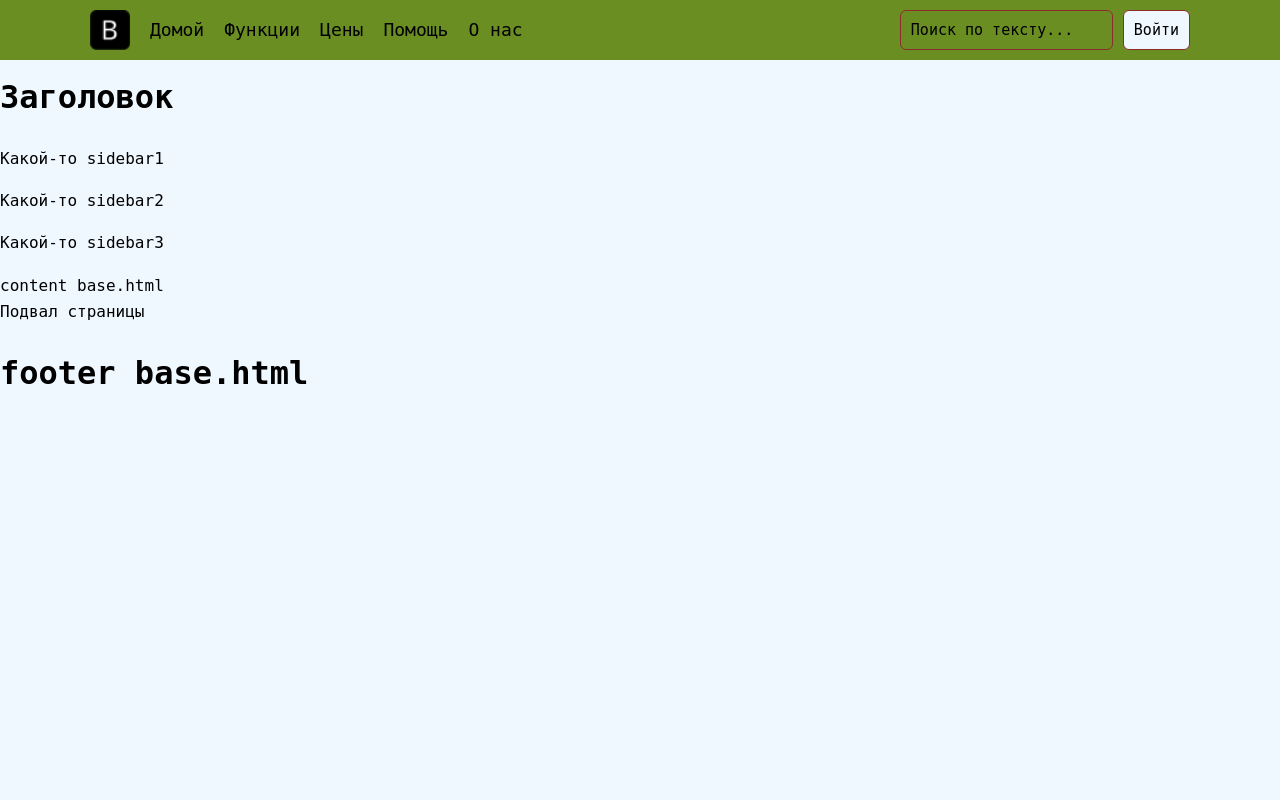
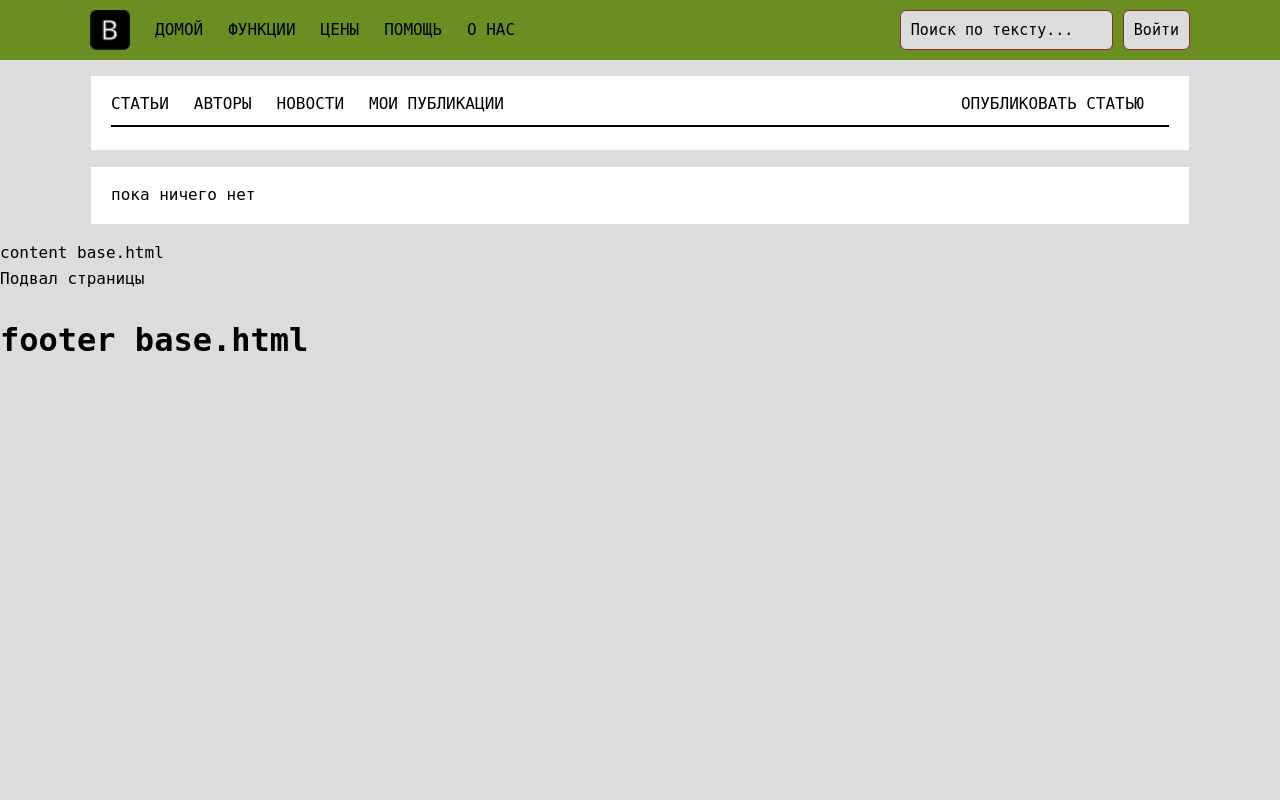
Before and after one commit to trueget/blog_django, a Django app: page / in a window 1280 px wide. Run offline with Django 4.2, Linux system fonts and the light colour scheme.

Commit message:
создаю и описываю страницу публикации ститьи

```diff
--- a/web_site/blog/views.py
+++ b/web_site/blog/views.py
@@ -6,5 +6,13 @@ def index_page(request):
     return render(request, 'blog/index.html')
 
 
+def publish_page(request):
+    return render(request, 'blog/publish.html')
+
+
+def news_page(request):
+    return render(request, 'blog/index.html')
+
+
 # def about_page(request):
 #     return render(request, 'about.html')
--- a/web_site/static/css/style.css
+++ b/web_site/static/css/style.css
@@ -36,7 +36,7 @@ body{
     line-height: 1.65;
     overflow-x: hidden;
     opacity: 1;
-    background-color: aliceblue;
+    background-color: #DCDCDC;
     font-family: Andale Mono, monospace;
 }
 
@@ -57,7 +57,6 @@ header{
 }
 
 .nav{
-    margin-right: auto;
     display: flex;
     align-items: center;
     list-style-type: none;
@@ -65,19 +64,38 @@ header{
 
 .nav li{
     display: inline-block;
-    margin-right: 20px;
+    margin-right: 25px;
+}
+
+a{
+    text-decoration: none;
+    color: #000;
+    transition: 0.5s;
+}
+
+h2{
+    margin-top: 5px;
+    margin-bottom: 0px;
+}
+
+a:hover{
+    color: #8c2d2d;
 }
 
 .nav li a{
-    text-decoration: none;
     color: black;
-    font-size: 18px;
+    font-size: 16px;
     font-weight: 400;
     transition: 0.5s;
 }
 
 .nav li a:hover{
     color: #8c2d2d;
+}
+
+.navi li a:hover{
+    color: #8c2d2d;
+    font-weight: bold;
 }
 
 .container{
@@ -96,13 +114,12 @@ header{
     font-family: inherit;
     font-size: 15px;
     padding: 10px 10px;
-
+    background-color: #DCDCDC;
 
 }
 
 .btn-login{
     transition: 0.5s;
-    background-color: aliceblue;
 }
 
 .btn-login:hover{
@@ -116,7 +133,6 @@ header{
 .form-control{
     width: auto;
     display: flex;
-    background-color: #6b8e23;
 }
 
 .input-search{
@@ -124,3 +140,45 @@ header{
     outline: none;
     margin-right: 10px;
 }
+
+main{
+    margin-top: 25px;
+}
+
+.window-top, .window-bot{
+    padding: 15px 20px;
+    border: 1px solid #dedede;
+    background-color: #fff;
+    margin-bottom: 15px;
+}
+
+hr {
+    border: none; /* Убираем границу */
+    background-color: #000; /* Цвет линии */
+    color: #000; /* Цвет линии для IE6-7 */
+    height: 2px; /* Толщина линии */
+   }
+
+.container-window-top{
+    display: flex;
+    justify-content: space-between;
+}
+
+.avtor, .date{
+    margin-top: 0;
+    margin-bottom: 0;
+    margin-right: 20px;
+    color: #000;
+}
+
+.avtor:hover{
+    color: #8c2d2d;
+}
+
+.avtor-date{
+    display: flex;
+}
+
+.published-button{
+    margin-right: auto;
+}
--- a/web_site/templates/base.html
+++ b/web_site/templates/blog/base.html
@@ -15,16 +15,15 @@
       {% block header %}
         <div class="container">
           <div class="wrapper-header">
-            <!-- <a href="/" class="logo-home"><img src="{% static 'images/logo.png' %}" height="40" width="40" alt=""></a> -->
-            <ul class="nav">
+            <ul class="nav published-button">
               <li>
                 <a href="/" class="logo-home"><img src="{% static 'images/logo.png' %}" height="40" width="40" alt=""></a>
               </li>
-              <li><a href="#">Домой</a></li>
-              <li><a href="#">Функции</a></li>
-              <li><a href="#">Цены</a></li>
-              <li><a href="#">Помощь</a></li>
-              <li><a href="#"> О нас</a></li>
+              <li><a href="/">ДОМОЙ</a></li>
+              <li><a href="#">ФУНКЦИИ</a></li>
+              <li><a href="#">ЦЕНЫ</a></li>
+              <li><a href="#">ПОМОЩЬ</a></li>
+              <li><a href="#"> О НАС</a></li>
             </ul>
 
             <form class="input-search" role="search">
@@ -32,22 +31,36 @@
             </form>
 
             <div class="btn">
-              <button href="#" class="btn-login">Войти</button>
+              <button class="btn-login">Войти</button>
             </div>
           </div>
         </div>
       {% endblock header %}
-     </header>
-     <div>
-        <h1>Заголовок</h1>
+    </header>
+
+     <main>
+      <div class="container">
+        <div class="window-top">
+          <div class="container-window-top">
+            <ul class="nav navi">
+              <li><a href="#">СТАТЬИ</a></li>
+              <li><a href="#">АВТОРЫ</a></li>
+              <li><a href="/news">НОВОСТИ</a></li>
+              <li><a href="#">МОИ ПУБЛИКАЦИИ</a></li>
+            </ul>
+            <ul class="nav navi">
+              <li><a href="/publish">ОПУБЛИКОВАТЬ СТАТЬЮ</a></li>
+            </ul>
+          </div>
+          <hr>
+        </div>
+          <div class="window-bot">
+            {% block print_state %}
+              пока ничего нет
+            {% endblock print_state %}
       </div>
-    <aside>
-        {% block sidebar %}
-        <p>Какой-то sidebar1</p>
-        <p>Какой-то sidebar2</p>
-        <p>Какой-то sidebar3</p>
-        {% endblock sidebar %}
-    </aside>
+     </main>
+
 
     <div>{% block content %}content base.html{% endblock content %}</div>
 
--- a/web_site/templates/blog/index.html
+++ b/web_site/templates/blog/index.html
@@ -1,4 +1,4 @@
-{% extends 'base.html' %}
+{% extends 'blog/base.html' %}
 
 {% block title %}
 страница index
--- a/web_site/web_site/urls.py
+++ b/web_site/web_site/urls.py
@@ -1,9 +1,11 @@
 from django.contrib import admin
 from django.urls import path
-from blog.views import index_page
+from blog.views import index_page, publish_page, news_page
 
 
 urlpatterns = [
     path('admin/', admin.site.urls),
     path('', index_page),
+    path('publish/', publish_page),
+    path('news/', news_page),
 ]
```
Also changed, not shown: web_site/blog/forms.py (added, +7 -0 lines), web_site/templates/blog/publish.html (added, +12 -0 lines), 2 other files.
